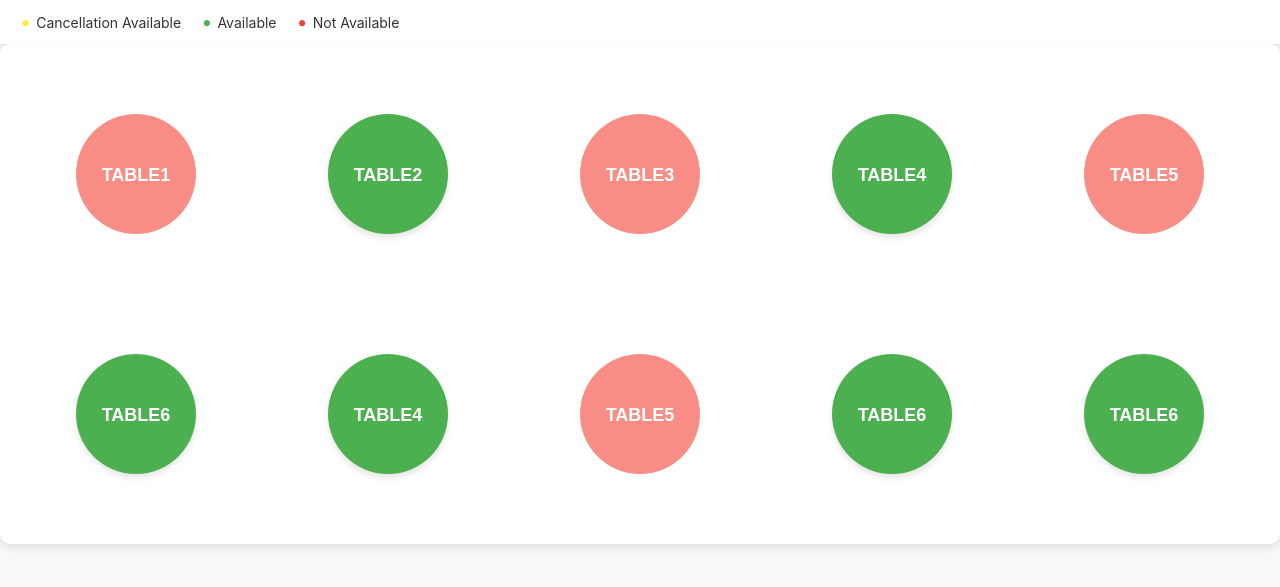
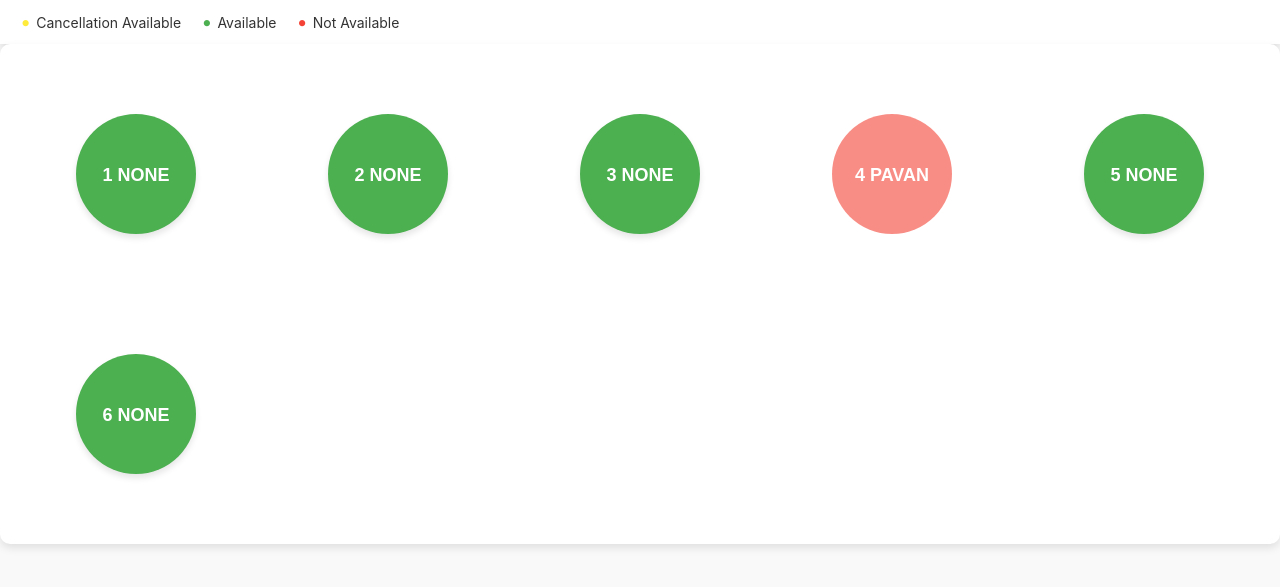
Before and after one commit to Pav125/RestroReserve, a Django app: page /status in a window 1280 px wide. Shown: the part 154-741 px from the top of the page. Run offline with Django 5.2, Linux system fonts and the light colour scheme; data comes from the database, SQL or seed files in the repository; both versions use the stored data as it was after the commit.

Commit message:
Added dynamic tables showcase

```diff
--- a/Bookings/models.py
+++ b/Bookings/models.py
@@ -4,9 +4,9 @@ from django.db import models
 class Reservations(models.Model):
     date = models.DateField()
     table_number = models.CharField(max_length=30)
-    lunch_or_dinner = models.CharField(max_length=10, choices=[('Lunch', 'Lunch'), ('Dinner', 'Dinner')])
-    name = models.CharField(max_length=100)
-    email = models.EmailField()
+    lunch_or_dinner = models.CharField(max_length=10, choices=[('Lunch', 'Lunch'), ('Dinner', 'Dinner')], blank=True, null=True)
+    name = models.CharField(max_length=100, blank=True, null=True)
+    email = models.EmailField(blank=True, null=True)
     reserved = models.BooleanField(default=False)
 
     def __str__(self):
--- a/Bookings/templates/Bookings/status_table.html
+++ b/Bookings/templates/Bookings/status_table.html
@@ -36,7 +36,8 @@
 <div class="container">
     <div class="table-container">
         {% for table in tables %}
-            <button class="{% if table.available %}table-status-available{% else %}table-status-not-available{% endif %}">
+            <button class="{% if not table.reserved %}table-status-available{% else %}table-status-not-available{% endif %}">
+                {{ table.table_number }}
                 {{ table.name }}
             </button>
         {% endfor %}
--- a/Bookings/views.py
+++ b/Bookings/views.py
@@ -1,23 +1,15 @@
 from django.shortcuts import render
+from .models import Reservations
 
 # Create your views here.
 def status_table(request):
-    tables = [
-        {'name': 'Table1', 'available': False},
-        {'name': 'Table2', 'available': True},
-        {'name': 'Table3', 'available': False},
-        {'name': 'Table4', 'available': True},
-        {'name': 'Table5', 'available': False},
-        {'name': 'Table6', 'available': True},
-        {'name': 'Table4', 'available': True},
-        {'name': 'Table5', 'available': False},
-        {'name': 'Table6', 'available': True},
-        {'name': 'Table6', 'available': True},
-    ]
+    reservations = Reservations.objects.all()
+
     context = {
-        'tables' : tables,
+        'tables' : reservations,
         'notshow_booknow' : True
     }
+
     return render(request, 'Bookings/status_table.html', context)
 
 def home(request):
```
Also changed, not shown: Bookings/migrations/0002_alter_reservations_email_and_more.py (added), db.sqlite3.
